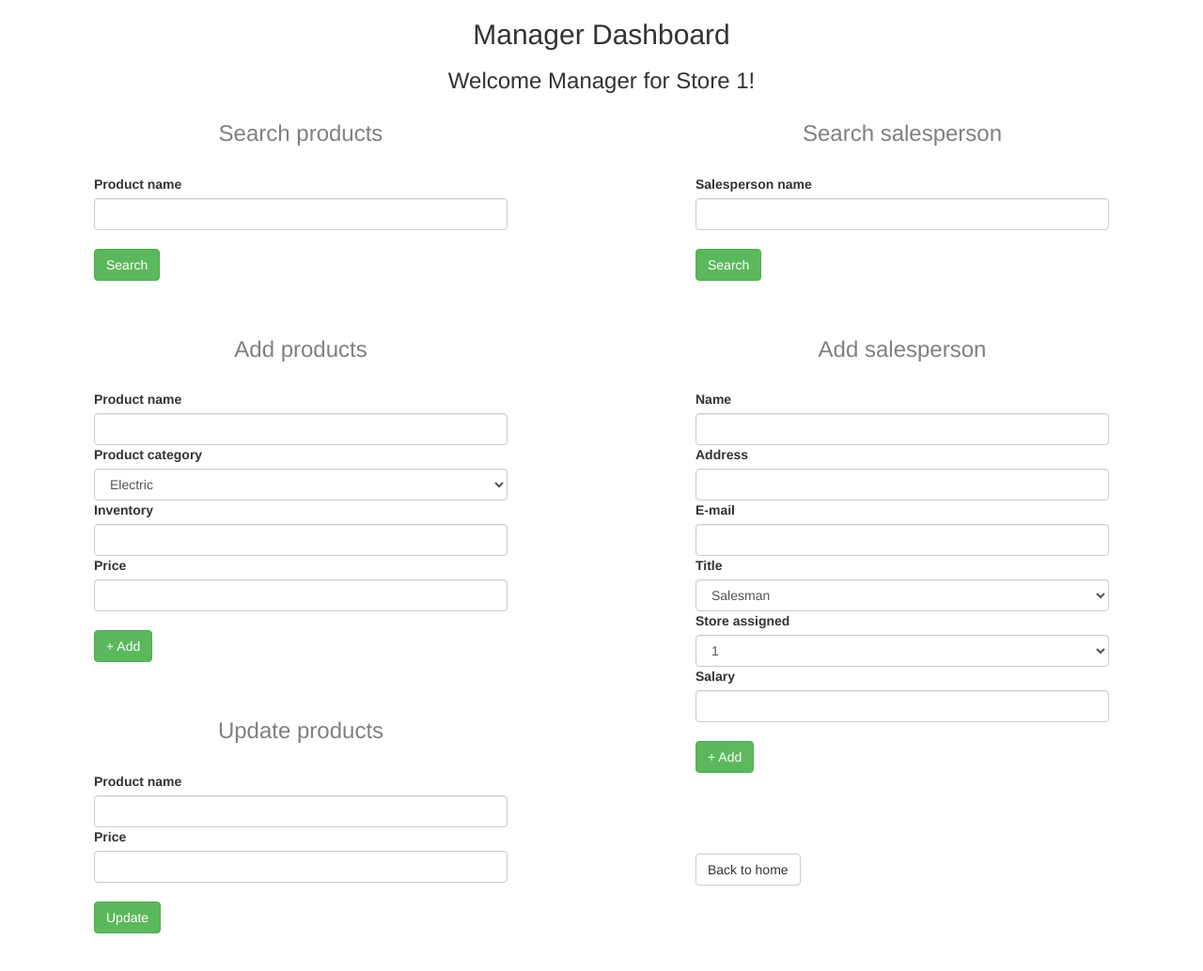
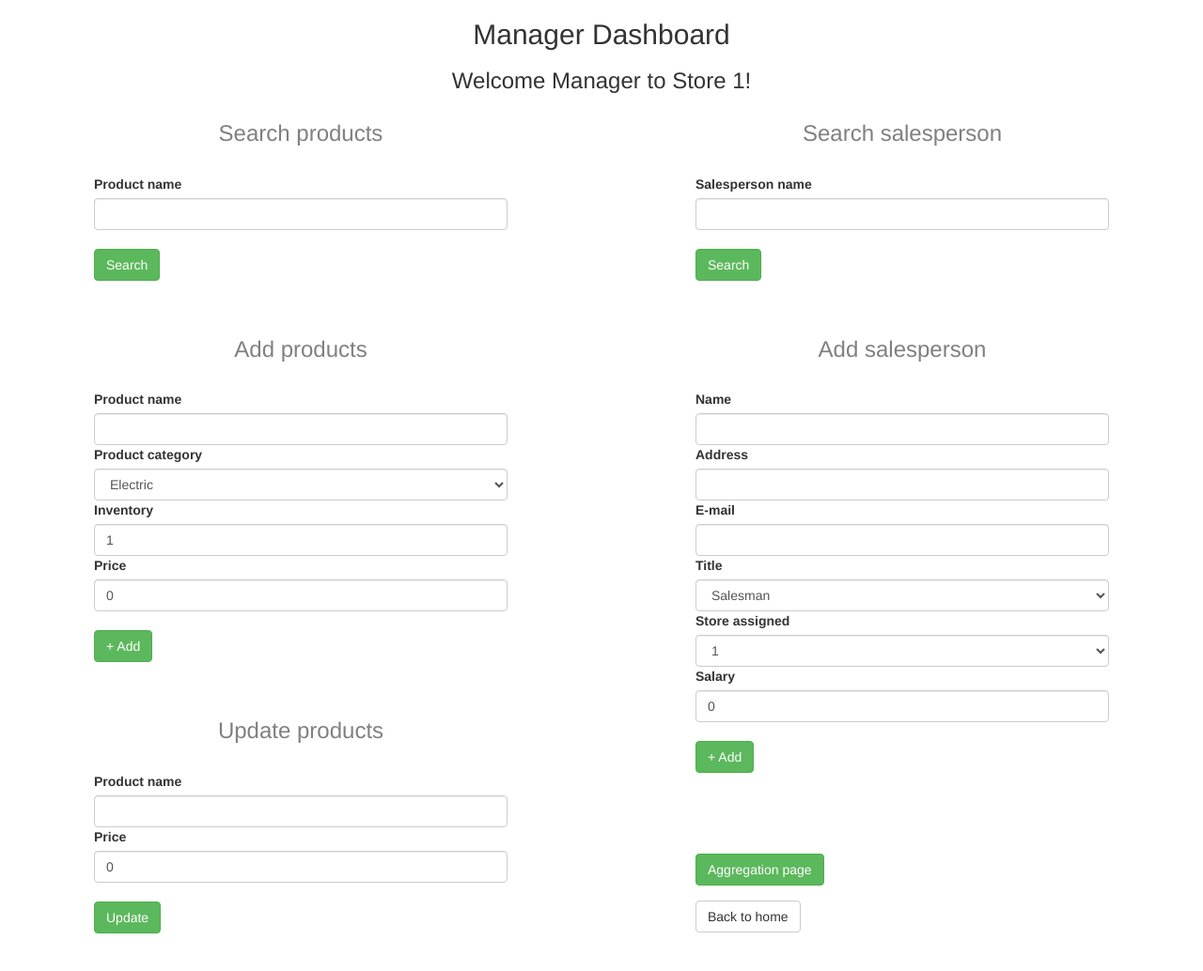
Before and after one commit to MuhengYan/E_Commerce_DB, a PHP site: page /manager.php in a window 1280 px wide. Shown: the whole page at 94% size. Run offline with PHP 8.4, Linux system fonts and the light colour scheme; the visitor is signed in with stand-in values (Sample User, id 1).

Commit message:
manager.php update

```diff
--- a/manager.php
+++ b/manager.php
@@ -40,7 +40,7 @@
 
 
 
-          echo "<div style=\"text-align:center\"><p><h3>Welcome Manager for Store ". $_SESSION['sid']."!</h3></p></div>";
+          echo "<div style=\"text-align:center\"><p><h3>Welcome Manager to Store ". $_SESSION['sid']."!</h3></p></div>";
 
           // echo $_SESSION['uid'];
         ?>
@@ -95,12 +95,12 @@
           <label for="InputInv">
 						Inventory
 					</label>
-					<input type="" class="form-control" id="InputInv" name="in_name">
+          <input type="number" value="1" min="1" max="" class="form-control" id="InputInv" name="in_name" placeholder="">
 
           <label for="pro_pricee">
 						Price
 					</label>
-					<input class="form-control" id="pro_price" name="pro_price">
+          <input type="number" value="0" min="0" max="" class="form-control" id="pro_price" name="pro_price" placeholder="">
 
           <br>
           <button type="submit" class="btn btn-success" onSubmit="return check()">
@@ -126,7 +126,7 @@
       <label for="pro_price">
         Price
       </label>
-      <input class="form-control" id="pro_price" name="pro_price">
+      <input type="number" value="0" min="0" max="" class="form-control" id="pro_price" name="pro_price" placeholder="">
 
       <br>
       <button type="submit" class="btn btn-success">
@@ -199,7 +199,7 @@
           <label for="InputS_Price">
 						Salary
 					</label>
-					<input type="" class="form-control" id="InputS_Price" name="s_salary">
+          <input type="number" value="0" min="0" max="" class="form-control" id="InputS_Price" name="s_salary" placeholder="">
 
           <br>
           <button type="submit" class="btn btn-success">
@@ -210,7 +210,11 @@
       <br><br>
 
 
-      <a type="submit" class="btn btn-default" style="top:800px; left:100px; position:absolute;" role="button" href="main.php">
+      <a type="submit" class="btn btn-success" style="top:800px; left:100px; position:absolute;" role="button" href="manager_agg.php">
+        Aggregation page
+      </a>
+
+      <a type="submit" class="btn btn-default" style="top:850px; left:100px; position:absolute;" role="button" href="main.php">
         Back to home
       </a>
 
```
